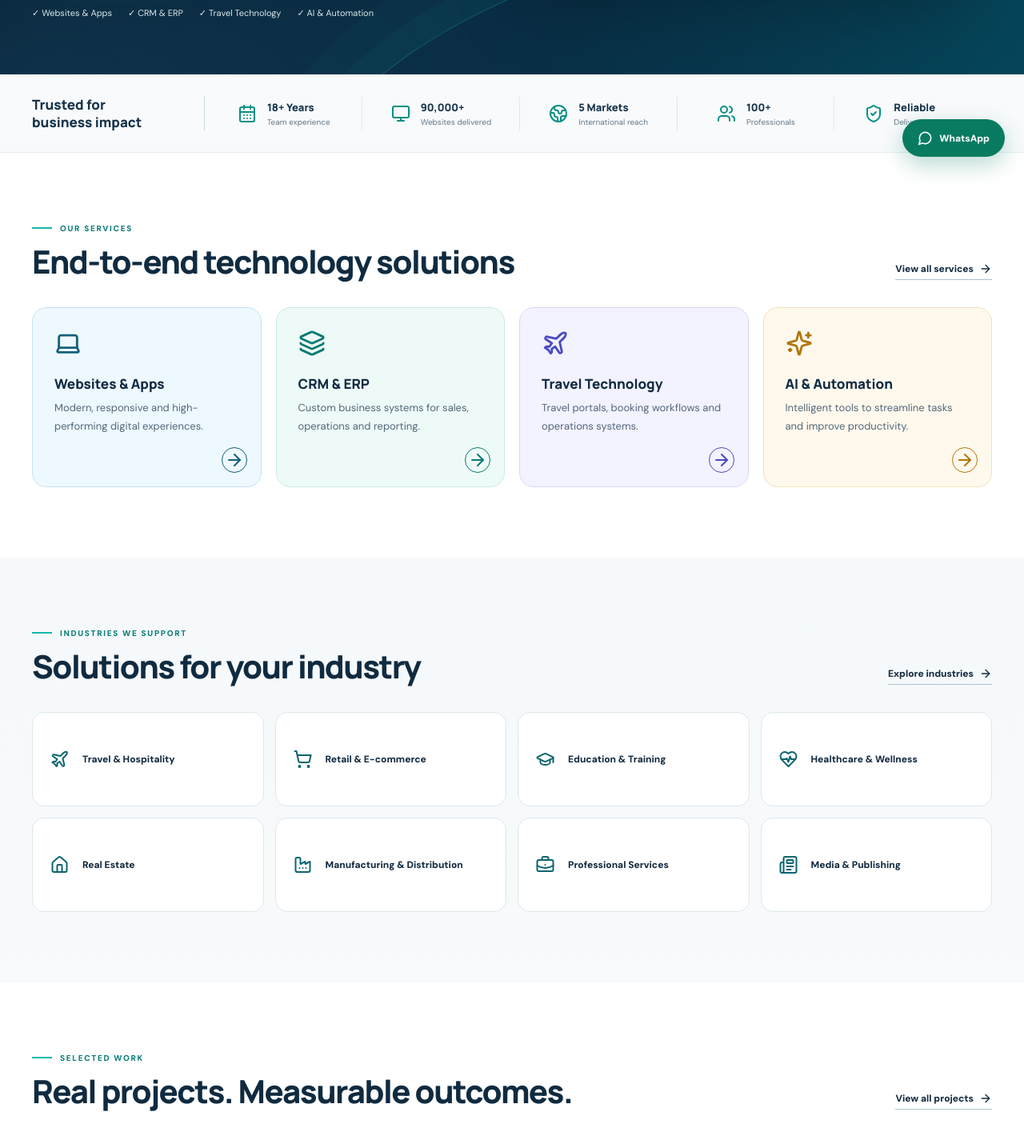
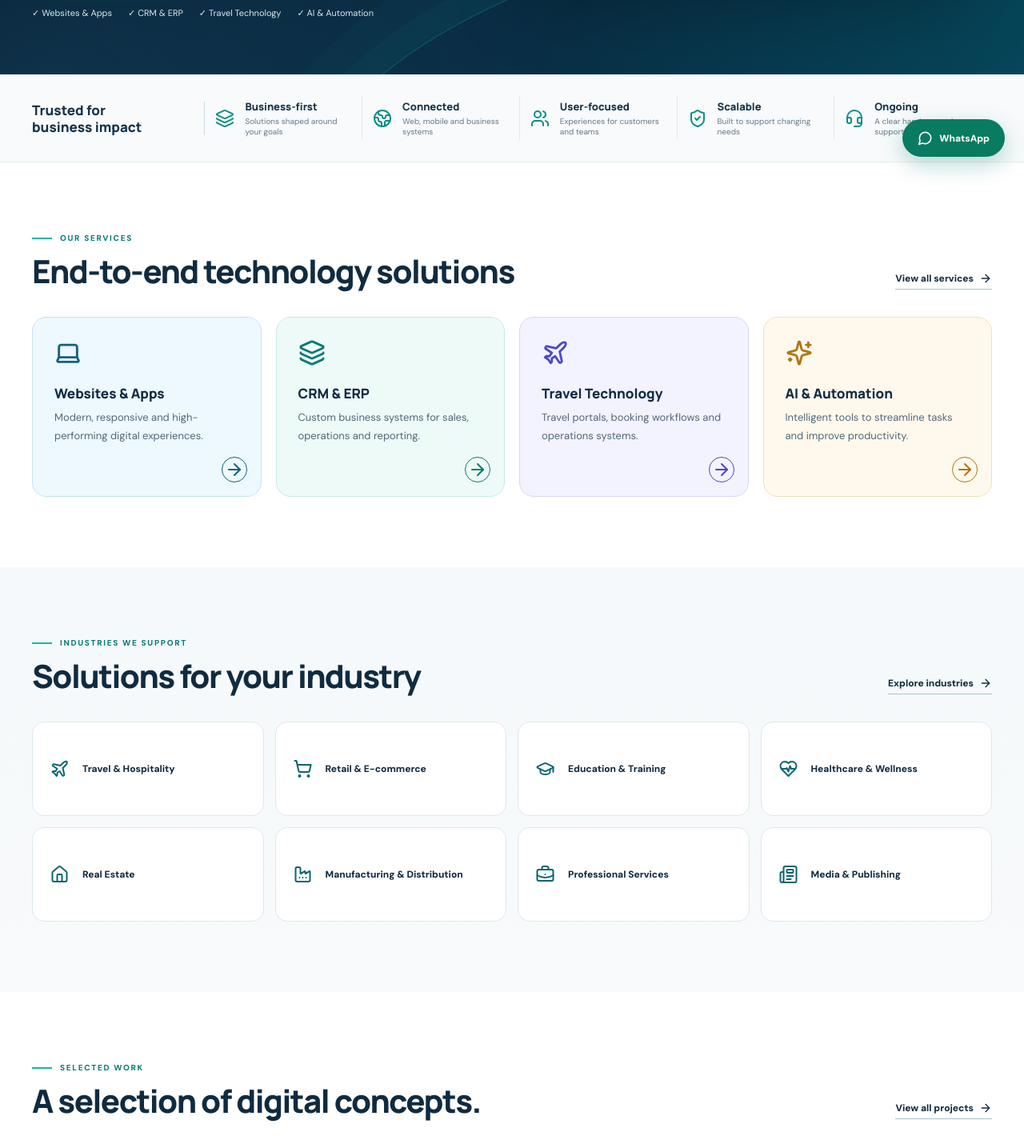
Before and after one commit to FarazAkhter660/Bandevi-Global-Group, a React (Vite) app in the folder bandevi-global-group/: page / in a window 1280 px wide. Shown: the part 580-2000 px from the top of the page at 80% size. Built offline with nearby package versions, Linux system fonts and the light colour scheme.

Commit message:
Replace unverified homepage metrics with capability statements

```diff
--- a/bandevi-global-group/src/pages/Home.jsx
+++ b/bandevi-global-group/src/pages/Home.jsx
@@ -66,11 +66,11 @@ const industries = [
     [Newspaper, "Media & Publishing"],
 ];
 const stats = [
-    [CalendarDays, "18+ Years", "Team experience"],
-    [Monitor, "90,000+", "Websites delivered"],
-    [Globe2, "5 Markets", "International reach"],
-    [Users, "100+", "Professionals"],
-    [ShieldCheck, "Reliable", "Delivery & support"],
+    [Layers3, "Business-first", "Solutions shaped around your goals"],
+    [Globe2, "Connected", "Web, mobile and business systems"],
+    [Users, "User-focused", "Experiences for customers and teams"],
+    [ShieldCheck, "Scalable", "Built to support changing needs"],
+    [Headset, "Ongoing", "A clear handover and support scope"],
 ];
 const projects = [
     [
@@ -211,7 +211,7 @@ export default function Home() {
                 <div className="container">
                     <SectionHeading
                         eyebrow="Selected work"
-                        title="Real projects. Measurable outcomes."
+                        title="A selection of digital concepts."
                         action={
                             <Link className="text-link" to="/our-work">
                                 View all projects <ArrowRight size={16} />
```
